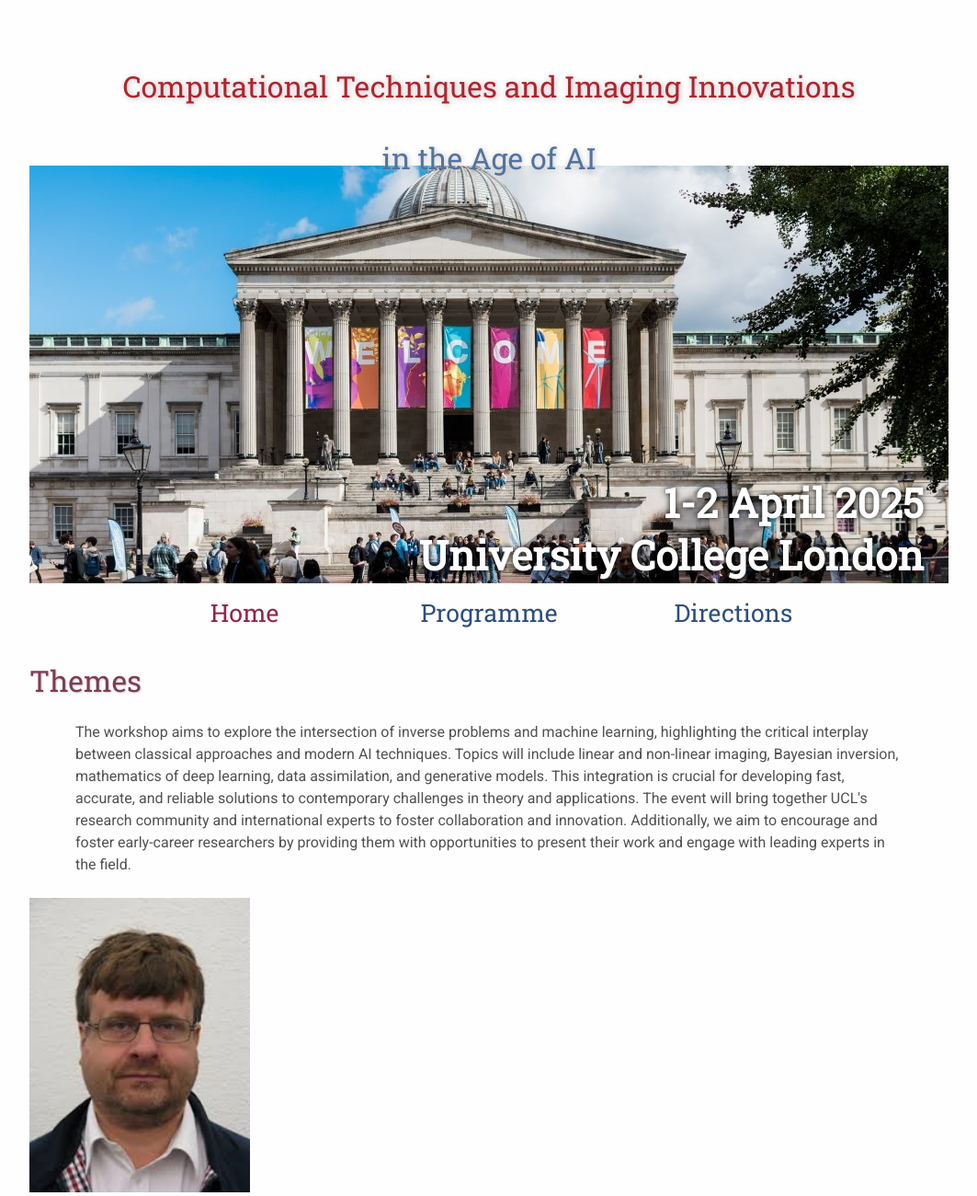
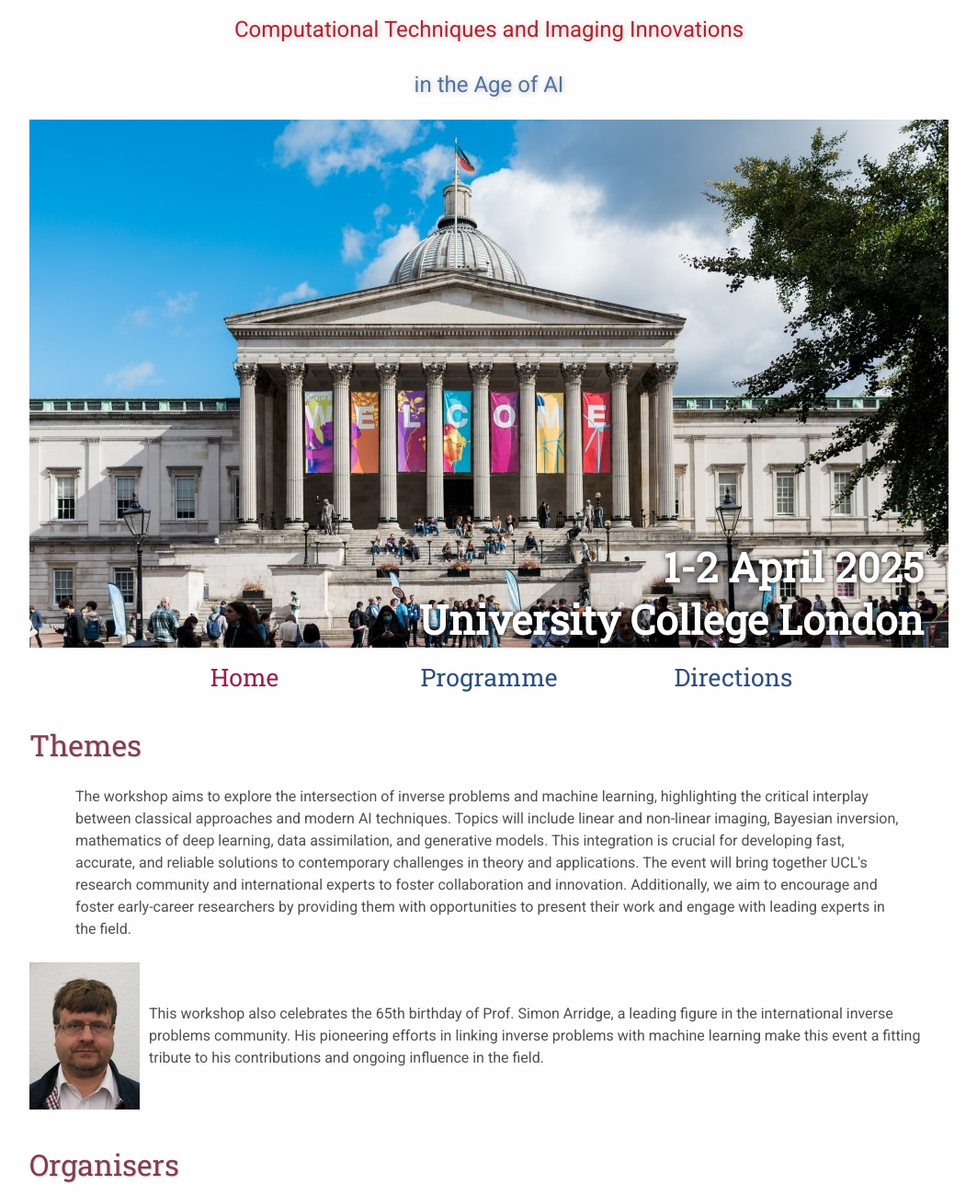
Before and after one commit to worair/ctiai, a plain HTML site: page index.html in a window 1280 px wide. Shown: the top 1300 px of the page at 92% size, without its empty margins (108-1171 px from the left). Drawn offline with Linux system fonts and the light colour scheme.

Commit message:
working changes

```diff
--- a/assets/main.css
+++ b/assets/main.css
@@ -80,12 +80,12 @@
 
 /* Website Banner */
 .banner {position: relative; font-family:'Roboto Slab',serif;}
-.top-left {font-size:3em; color: #505050; background: #fefefe; text-align: center; width: 1000px; height: 104px; position: absolute; padding: 16px 0 0 0; top: 0px;}
+.top-left {font-size:3em; color: #505050; background: #fefefe; text-align: center; width: 1000px; height: 104px; position: absolute; padding: 20px 0 0 0; top: -10px;}
 .bottom-right {font-size:2.75em; font-weight: 900; color: #fefefe; line-height: 1.3em; width: auto; height: 95px; padding: 0px 27px 27px 0px; text-align: right; position: absolute; bottom: 0px; right: 0px; text-shadow: 0px 0px 6px #000000;}
 
 /* Conference Title Logo */
-.title1{color: #b2232e; text-shadow: 1px 1px 6px #c0c0c0;font-size: 4vh}
-.title2{color: #52739e; text-shadow: 1px 1px 6px #c0c0c0;font-size: 4vh}
+.title1{color: #b2232e; text-shadow: 1px 1px 6px #c0c0c0; font-size: 3vh; padding-top: 10px; display:block; margin-bottom: -20px;}
+.title2{color: #52739e; text-shadow: 1px 1px 6px #c0c0c0; font-size: 3vh}
 .year{color: #505050; font-size:0.67em; font-weight: lighter;}
 
 /* Navigation Links (Home, Registration, etc) */
@@ -131,3 +131,27 @@
     td.navigation{font-size:1.5em; padding:0px 20px 0px 20px;}
     table.footer{font-size:0.33em;}
 }
+
+
+
+.image-text-wrap {
+    display: flex;
+    align-items: center; /* Vertically centers the text around the image */
+}
+
+.float-left {
+    width: 120px; /* Adjust the size as needed */
+    height: auto;
+    margin-right: 10px; /* Optional: Adds some space between the image and text */
+}
+
+.spacer {
+    height: 70px; /* Adjust the value as needed */
+}
+
+.minispacer {
+    height: 20px; /* Adjust the value as needed */
+}
+.negspacer {
+    height: -10px; /* Adjust the value as needed */
+}
--- a/index.html
+++ b/index.html
@@ -13,15 +13,18 @@
 </head>
 
 <body>
-
-    <div class="banner">
-        <img src="assets/biggishbanner.jpg" alt="Conference Template Banner">
+    <!-- <div class="minispacer"></div> -->
     <div class="top-left">
         <span class="title1">Computational Techniques and Imaging Innovations</span><div style="line-height:100%;">
             <br>
         </div>
+        <!-- <div class="negspacer"></div> -->
         <span class="title2">in the Age of AI</span>
     </div>
+    <div class="spacer"></div>
+
+    <div class="banner">
+        <img src="assets/biggishbanner.jpg" alt="Conference Template Banner">
         <div class="bottom-right">
             1-2 April 2025 <br> University College London
         </div>
@@ -46,10 +49,13 @@
 
     </p>
 
-    <img src="assets/SRA_Photo.jpg" alt="assets/SRA_Photo" style="width: 240px; height: auto;" class="float-left">
+
+    <div class="image-text-wrap">
+        <img src="assets/SRA_Photo.jpg" alt="assets/SRA_Photo" class="float-left">
         <p>
             This workshop also celebrates the 65th birthday of Prof. Simon Arridge, a leading figure in the international inverse problems community. His pioneering efforts in linking inverse problems with machine learning make this event a fitting tribute to his contributions and ongoing influence in the field.
         </p>
+    </div>
     <!-- <br>
         <img src="assets/SRA_Photo.jpg" alt="assets/SRA_Photo" style="width: 240px; height: auto;">
         <br> -->
```
Lines whose indentation alone changed are shown as unchanged.
